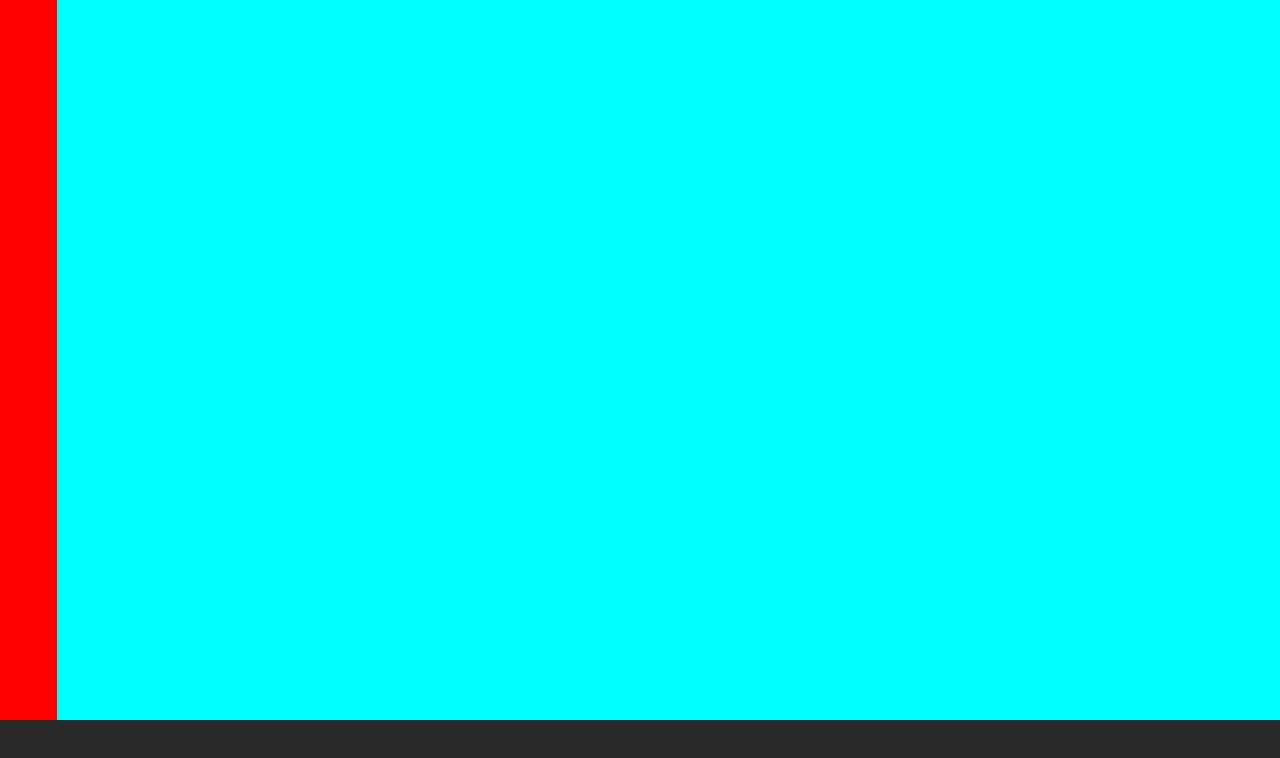
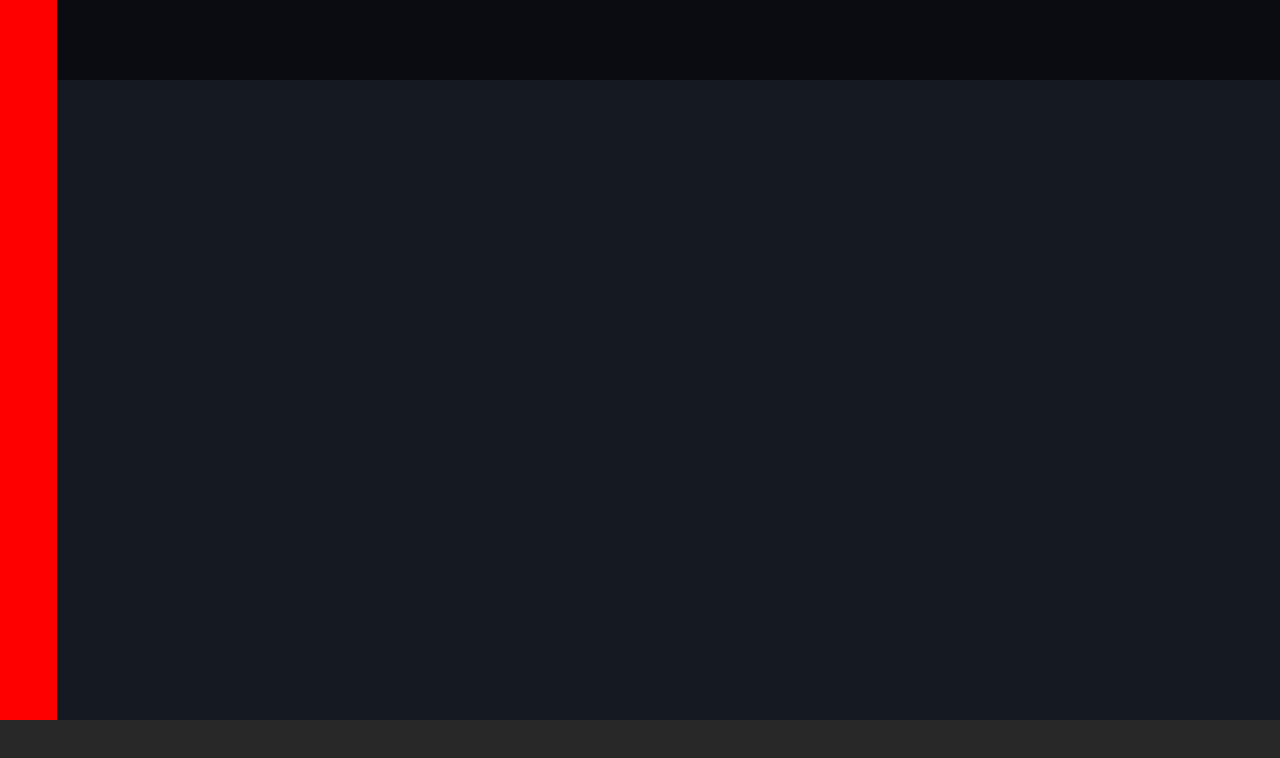
Before and after one commit to Tommaso-Panarotto/html-css-spotifyweb, a plain HTML site: page index.html in a window 1280 px wide. Drawn offline with Linux system fonts and the light colour scheme.

Commit message:
added main header

```diff
--- a/css/style.css
+++ b/css/style.css
@@ -26,7 +26,7 @@ footer {
 
 
 /*Main*/
-.navbar {
+#navbar {
     width: 60px;
     height: calc(100vh - 80px);
     background-color: red;
@@ -35,6 +35,13 @@ footer {
 #top-content {
     height: calc(100vh - 80px);
     width: 100%;
-    background-color: aqua;
+    background-color: #141922;
     overflow: auto;
+    color: white;
 }
+
+.upgrade {
+    min-height: 80px;
+    width: 100%;
+    background-color: rgba(0, 0, 0, 0.5);
+}
--- a/index.html
+++ b/index.html
@@ -23,8 +23,11 @@
 
 <body>
     <main>
-        <nav class="navbar"></nav>
-        <section id="top-content"></section>
+        <section id="navbar"></section>
+        <section id="top-content">
+            <div class="upgrade"></div>
+            <div class="album"></div>
+        </section>
     </main>
     <footer></footer>
 </body>
```
